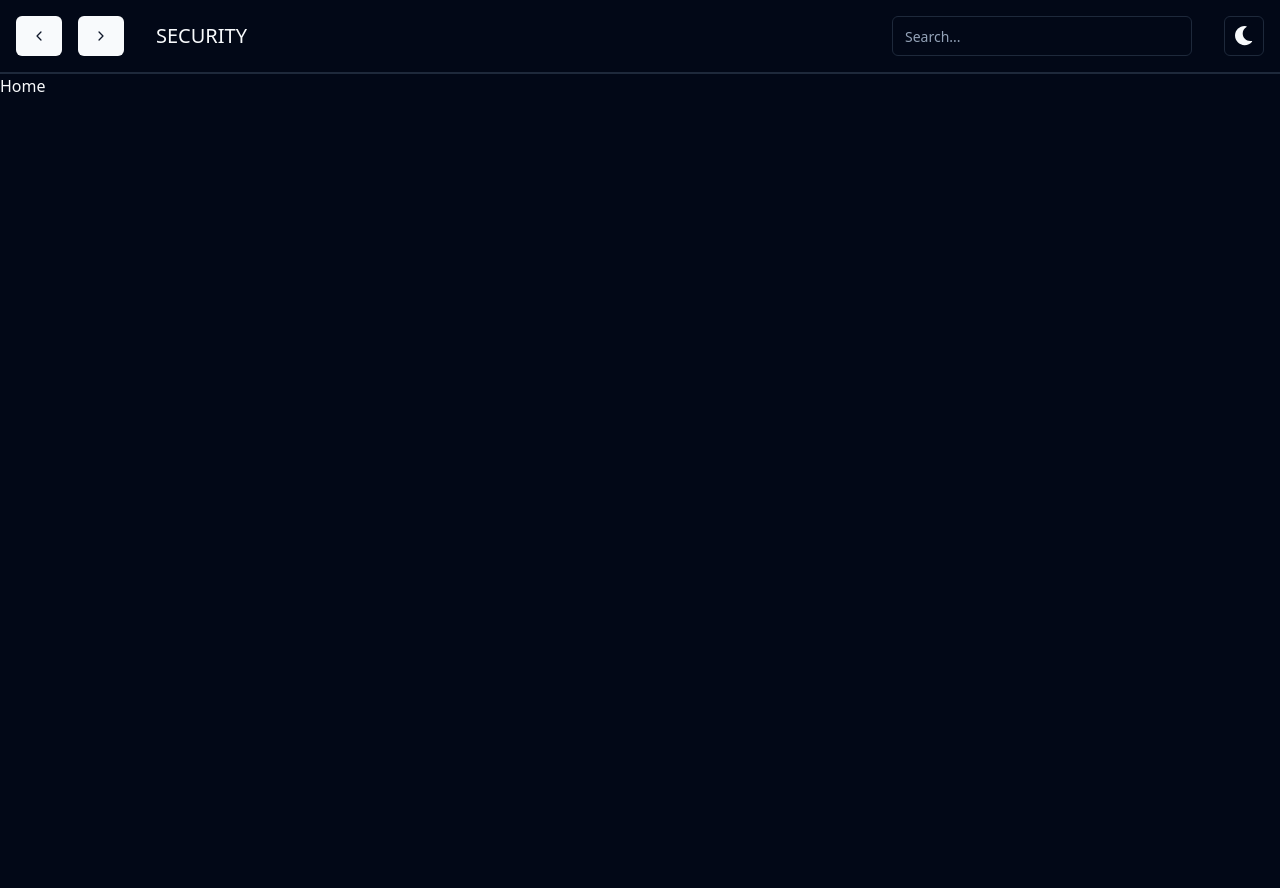
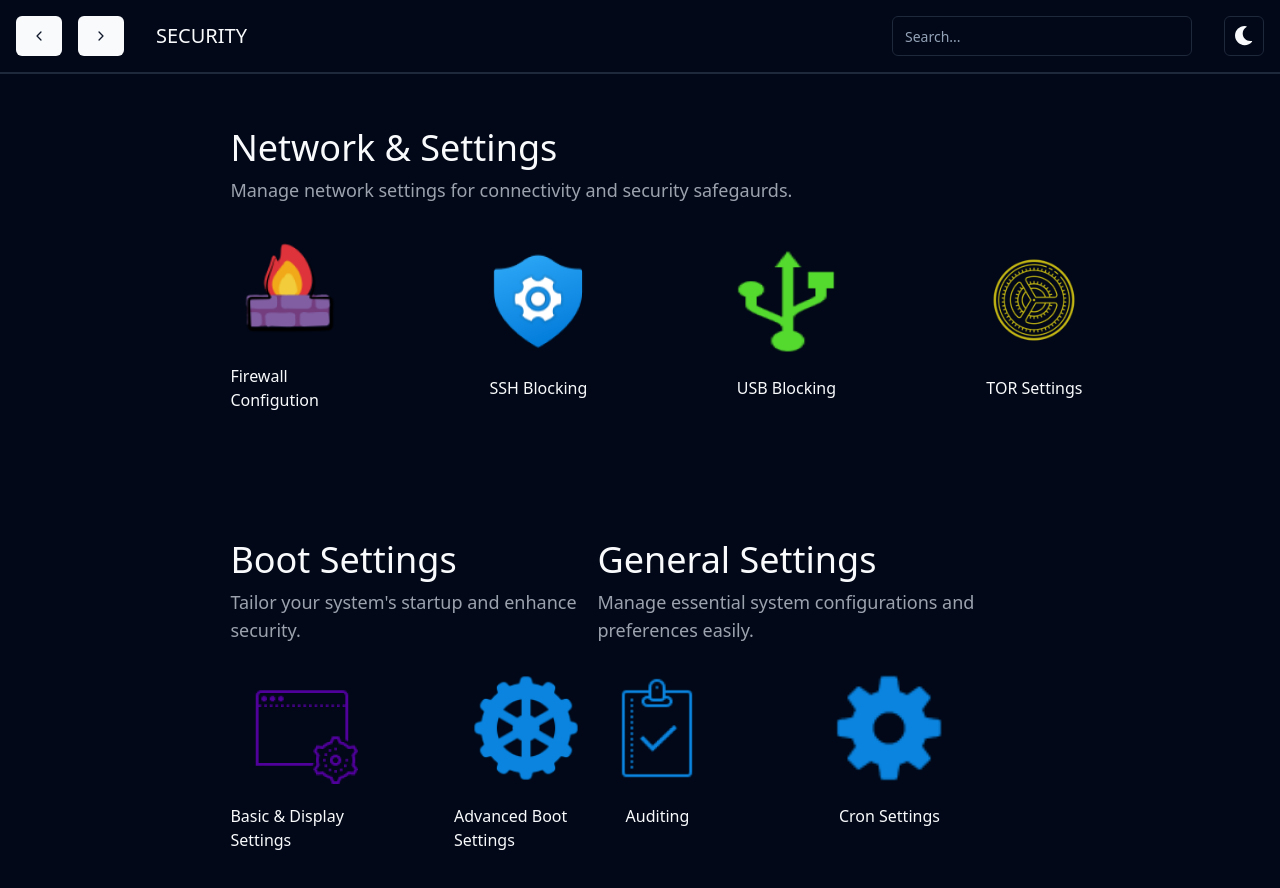
Before and after one commit to samrakshaa/ShieldBuntu, a React (Vite) app: page / in a window 1280 px wide. Shown: the top 888 px of the page. Before the commit the page ends 800 px from the top, so only its background shows below. Built offline with nearby package versions, Linux system fonts and the light colour scheme; what tauri-plugin-log-api would draw is missing.

Commit message:
home page layout done

```diff
--- a/src/components/home/Home.tsx
+++ b/src/components/home/Home.tsx
@@ -1,5 +1,137 @@
+import Firewall from "@/assets/firewall-icon.png";
+import SSH from "@/assets/security-configuration.png";
+import USB from "@/assets/usb-icon.png";
+import TOR from "@/assets/settings-icon.png";
+import Display from "@/assets/display-settings.png";
+import Boot from "@/assets/boot-icon.png";
+import Audit from "@/assets/audi-icon.png";
+import Cron from "@/assets/cron-settings.png";
+
+import { Link } from "react-router-dom";
+
 const Home = () => {
-  return <div>Home</div>;
+  const networkLinks = [
+    {
+      title: "Firewall Configution",
+      alt: "firewall",
+      image: Firewall,
+      link: "/firewall",
+    },
+    {
+      title: "SSH Blocking",
+      alt: "ssh",
+      image: SSH,
+      link: "/sshblock",
+    },
+    {
+      title: "USB Blocking",
+      alt: "usb",
+      image: USB,
+      link: "/usbblock",
+    },
+    {
+      title: "TOR Settings",
+      alt: "tor",
+      image: TOR,
+      link: "/tor",
+    },
+  ];
+
+  const bootLinks = [
+    {
+      title: "Basic & Display Settings",
+      alt: "display",
+      image: Display,
+      link: "/display",
+    },
+    {
+      title: "Advanced Boot Settings",
+      alt: "adv boot",
+      image: Boot,
+      link: "/advboot",
+    },
+  ];
+
+  const generalLinks = [
+    {
+      title: "Auditing",
+      alt: "auditing",
+      image: Audit,
+      link: "/audit",
+    },
+    {
+      title: "Cron Settings",
+      alt: "cron",
+      image: Cron,
+      link: "/cron",
+    },
+  ];
+
+  return (
+    <>
+      <div className="home pt-32 flex flex-col gap-32 w-4/5 mx-auto py-20 md:py-10">
+        <div className="network-security flex flex-col w-4/5 mx-auto">
+          <h1 className="settings-header text-4xl">Network & Settings</h1>
+          <p className="py-2 text-lg text-gray-400">
+            Manage network settings for connectivity and security safegaurds.
+          </p>
+          <div className="links mt-4 flex flex-row gap-32 md:justify-between">
+            {networkLinks.map(({ title, alt, image, link }) => (
+              <Link
+                to={link}
+                className="link-item flex flex-col gap-4 justify-center items-center"
+              >
+                <div className="image-container p-1 h-[120px] w-[120px]">
+                  <img src={image} alt={alt} className="h-full w-full" />
+                </div>
+                <h2>{title}</h2>
+              </Link>
+            ))}
+          </div>
+        </div>
+        <div className="other-settings flex flex-row w-4/5 mx-auto justify-between">
+          <div className="boot-settings">
+            <h1 className="settings-header text-4xl">Boot Settings</h1>
+            <p className="py-2 text-lg text-gray-400">
+              Tailor your system's startup and enhance security.
+            </p>
+            <div className="links mt-4 flex flex-row gap-20">
+              {bootLinks.map(({ title, alt, image, link }) => (
+                <Link
+                  to={link}
+                  className="link-item flex flex-col gap-4 justify-center items-center"
+                >
+                  <div className="image-container p-1 h-[120px] w-[120px]">
+                    <img src={image} alt={alt} className="w-full h-full" />
+                  </div>
+                  <h2>{title}</h2>
+                </Link>
+              ))}
+            </div>
+          </div>
+          <div className="general-setetings">
+            <h1 className="settings-header text-4xl">General Settings</h1>
+            <p className="py-2 text-lg text-gray-400">
+              Manage essential system configurations and preferences easily.
+            </p>
+            <div className="links mt-4 flex flex-row gap-28">
+              {generalLinks.map(({ title, alt, image, link }) => (
+                <Link
+                  to={link}
+                  className="link-item flex flex-col gap-4 justify-center items-center"
+                >
+                  <div className="image-container p-1 h-[120px] w-[120px]">
+                    <img src={image} alt={alt} className="w-full h-full" />
+                  </div>
+                  <h2>{title}</h2>
+                </Link>
+              ))}
+            </div>
+          </div>
+        </div>
+      </div>
+    </>
+  );
 };
 
 export default Home;
--- a/src/components/navbar/Navbar.tsx
+++ b/src/components/navbar/Navbar.tsx
@@ -35,7 +35,7 @@ const Navbar = () => {
 
   return (
     <>
-      <div className="flex flex-row justify-between p-4 border-b-2">
+      <div className="flex flex-row justify-between p-4 border-b-2 fixed w-full">
         <div className="nav flex flex-row gap-8">
           <div className="nav-items flex flex-row gap-4">
             <Button onClick={onBack}>
```
